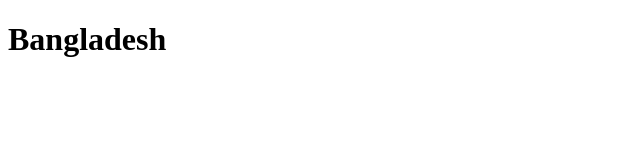
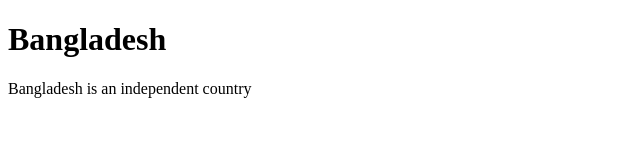
Before and after one commit to asaduzzaman23/Practice_1, a plain HTML site: page index.html in a window 1280 px wide. Shown: the whole page, without its empty margins (0-640 px from the left). Drawn offline with Linux system fonts and the light colour scheme.

Commit message:
Update index.html

```diff
--- a/index.html
+++ b/index.html
@@ -7,6 +7,7 @@
 </head>
 <body>
 <h1>Bangladesh</h1>
+<p>Bangladesh is an independent country</p>
 
 </body>
 </html>
```
